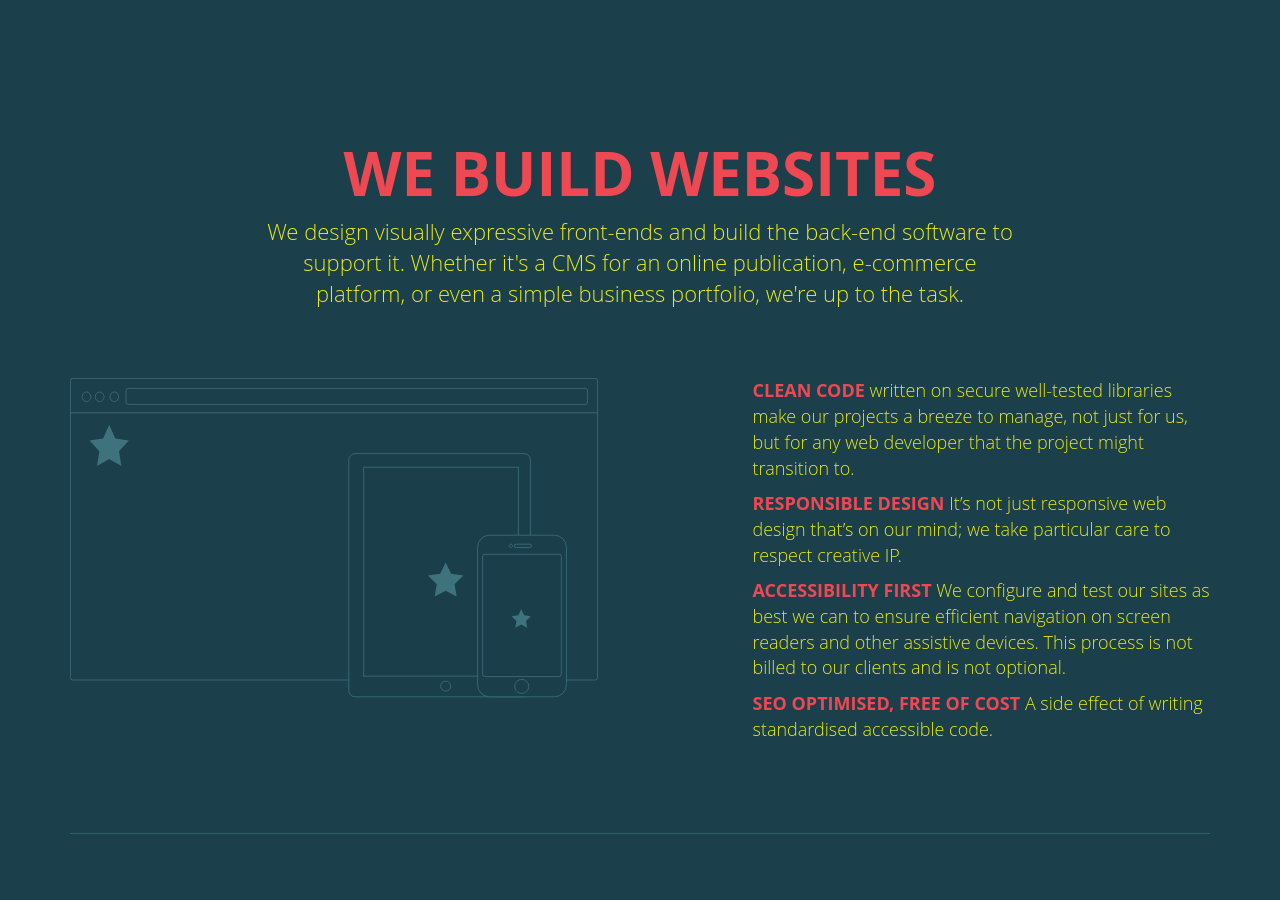
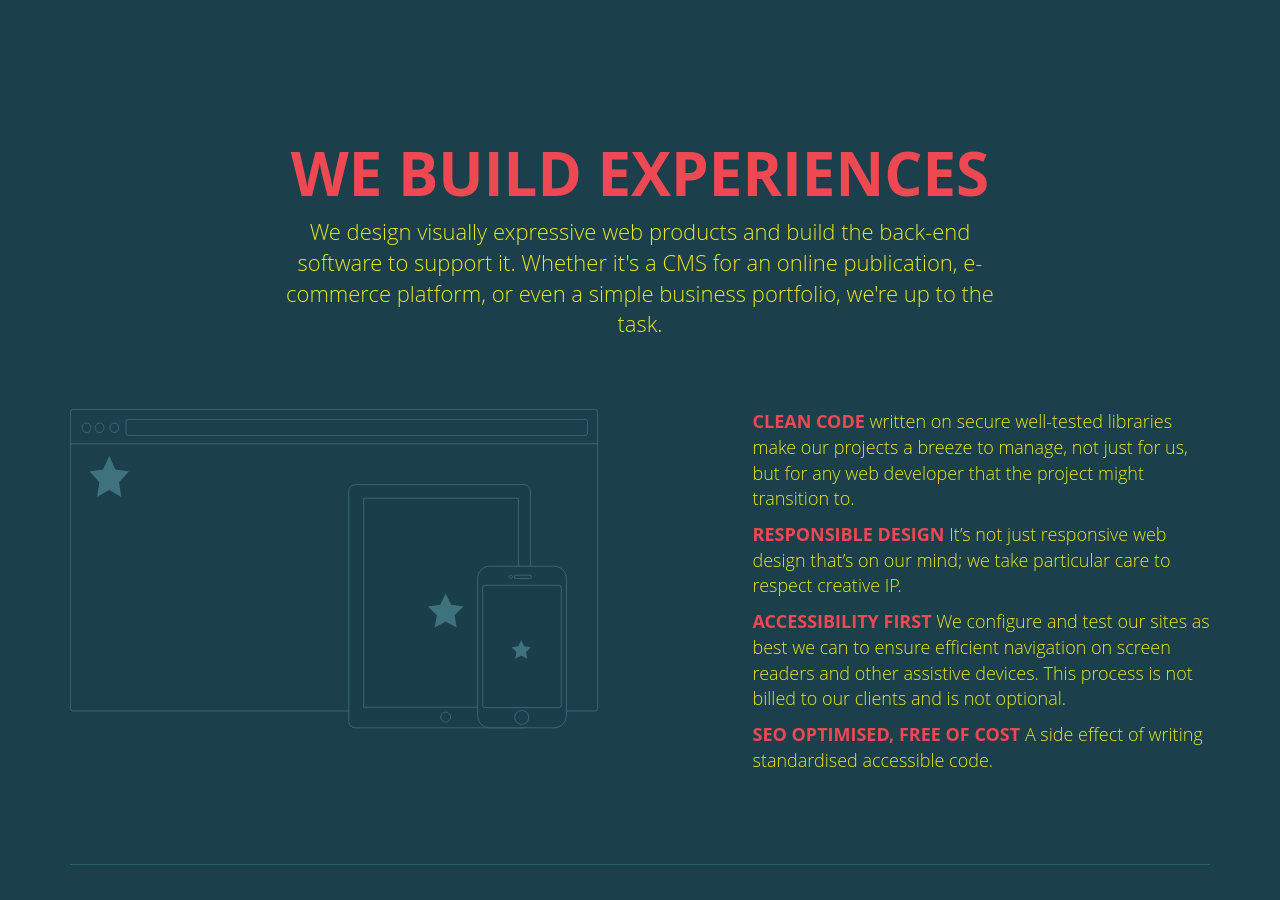
Before and after one commit to HashCookies/hashcookies.github.io, a Jekyll site: the page built from services.html, in a window 1280 px wide and 900 px high. Built offline with Jekyll 4.4.1, drawn with Linux system fonts in a browser that asks for light colours; nearby versions of some CDN libraries; comment, search, counter and statistics services are not loaded; a style sheet for code colours, icons or effects is not loaded.

Commit message:
Editing services title

```diff
--- a/_includes/services.html
+++ b/_includes/services.html
@@ -6,9 +6,9 @@
 
 		<div class="row section services-block" id="services-block-1">
 			<div class="col-md-8 col-md-offset-2 copy-block text-center">
-				<h2>We Build Websites</h2>
+				<h2>We Build Experiences</h2>
 				<p class="lead">
-					We design visually expressive front-ends and build the back-end software to support it. Whether it's a CMS for an online publication, e-commerce platform, or even a simple business portfolio, we're up to the task.
+					We design visually expressive web products and build the back-end software to support it. Whether it's a CMS for an online publication, e-commerce platform, or even a simple business portfolio, we're up to the task.
 				</p>
 			</div>
 
```
